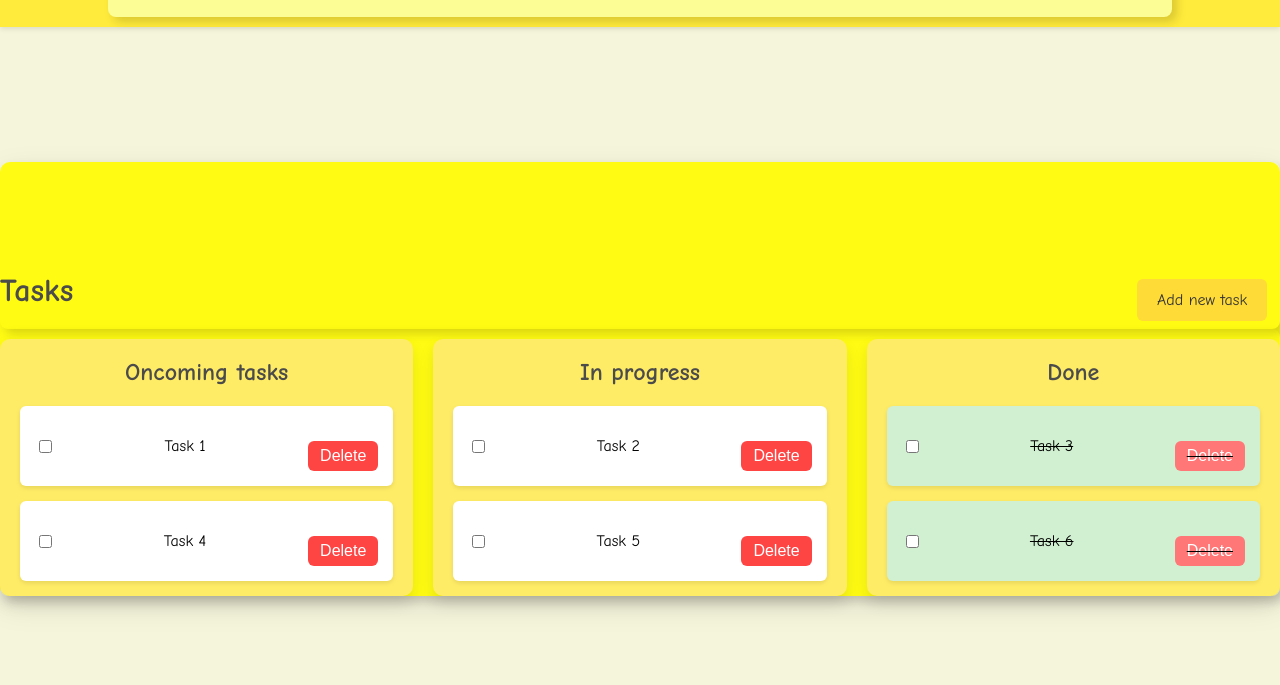
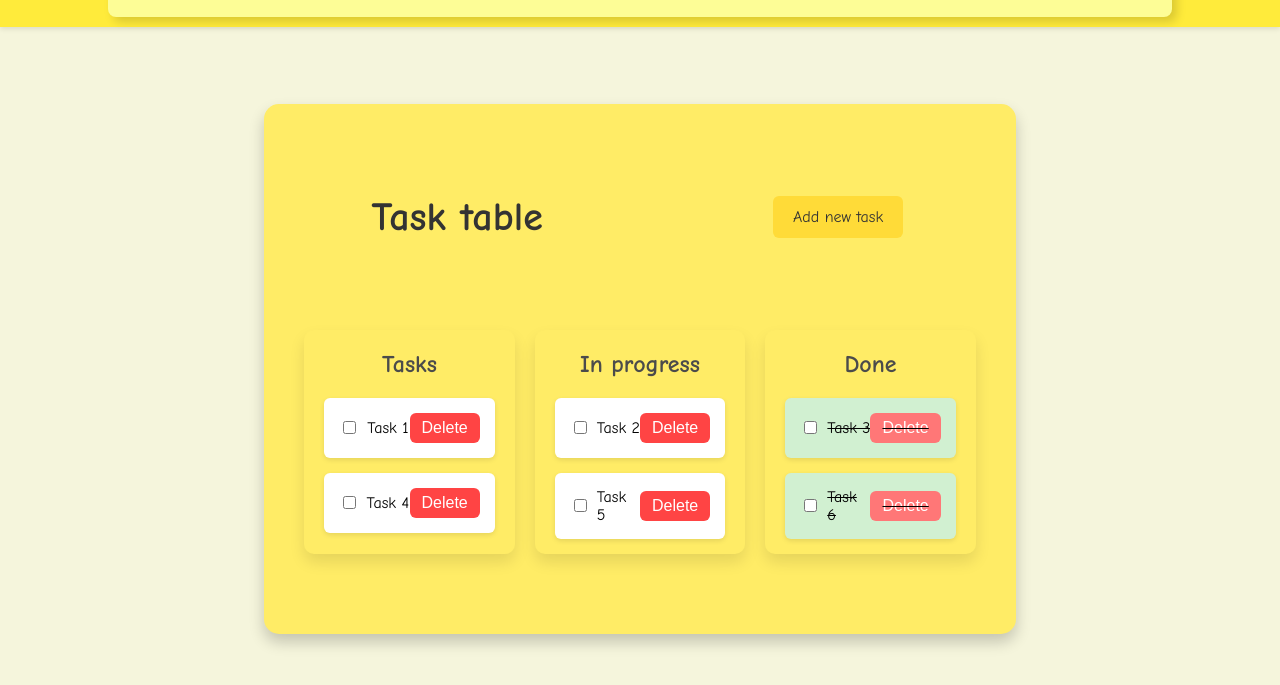
Before and after one commit to sakaschekolda/bwd-labs, a website built with webpack: page src/tasks.html in a window 1280 px wide. Shown: the part 111-796 px from the top of the page. Built offline with nearby package versions, Linux system fonts and the light colour scheme.

Commit message:
fix: LABA4-2 Исправлено некорректное отображение элементов

```diff
--- a/src/tasks.html
+++ b/src/tasks.html
@@ -41,17 +41,16 @@
       </div>
     </header>
 
-    <div class="main-content1">
-      <div class="container1">
+    <div class="main-content" style="position: relative;">
+      <div class="container-add" style="position: relative; top: -90px;">
         <div class="table-info">
-          <h1 class="main-title">Tasks</h1>
+          <h1 class="main-title">Task table</h1>
           <a href="add.html" class="button1">Add new task</a>
         </div>
       </div>
-      <div class="container1">
-        <div class="main-table">
+      <div class="main-table" style="position: relative; bottom: 40px;">
         <div class="task-column">
-            <h2>Oncoming tasks</h2>
+          <h2>Tasks</h2>
           <div class="task-item">
             <input type="checkbox" /> Task 1
             <button class="button delete-btn">Delete</button>
@@ -87,8 +86,6 @@
         </div>
       </div>
     </div>
-      </div>
-    </div>
     <script src="bundle.js"></script>
   </body>
 </html>
```
Lines whose indentation alone changed are shown as unchanged.
